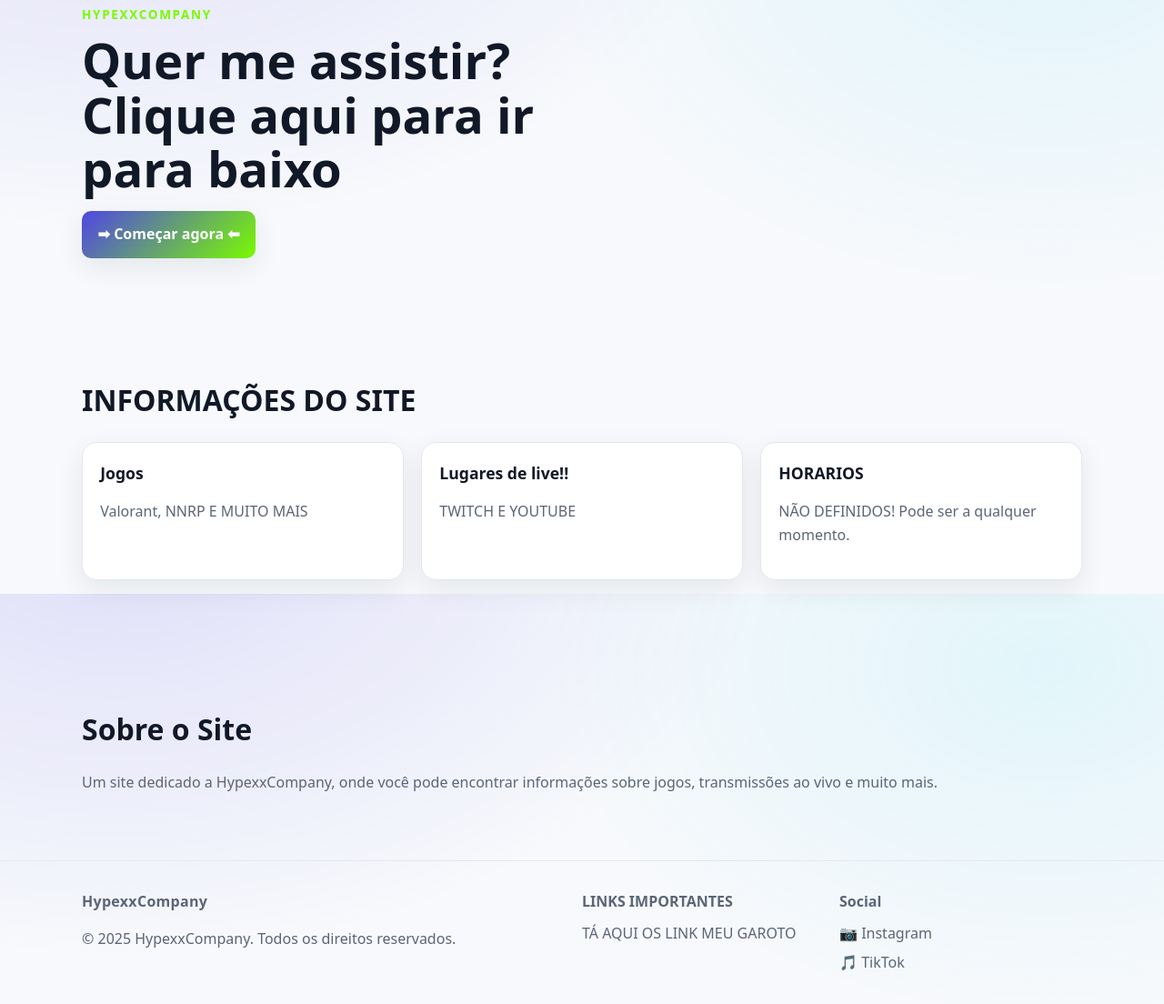
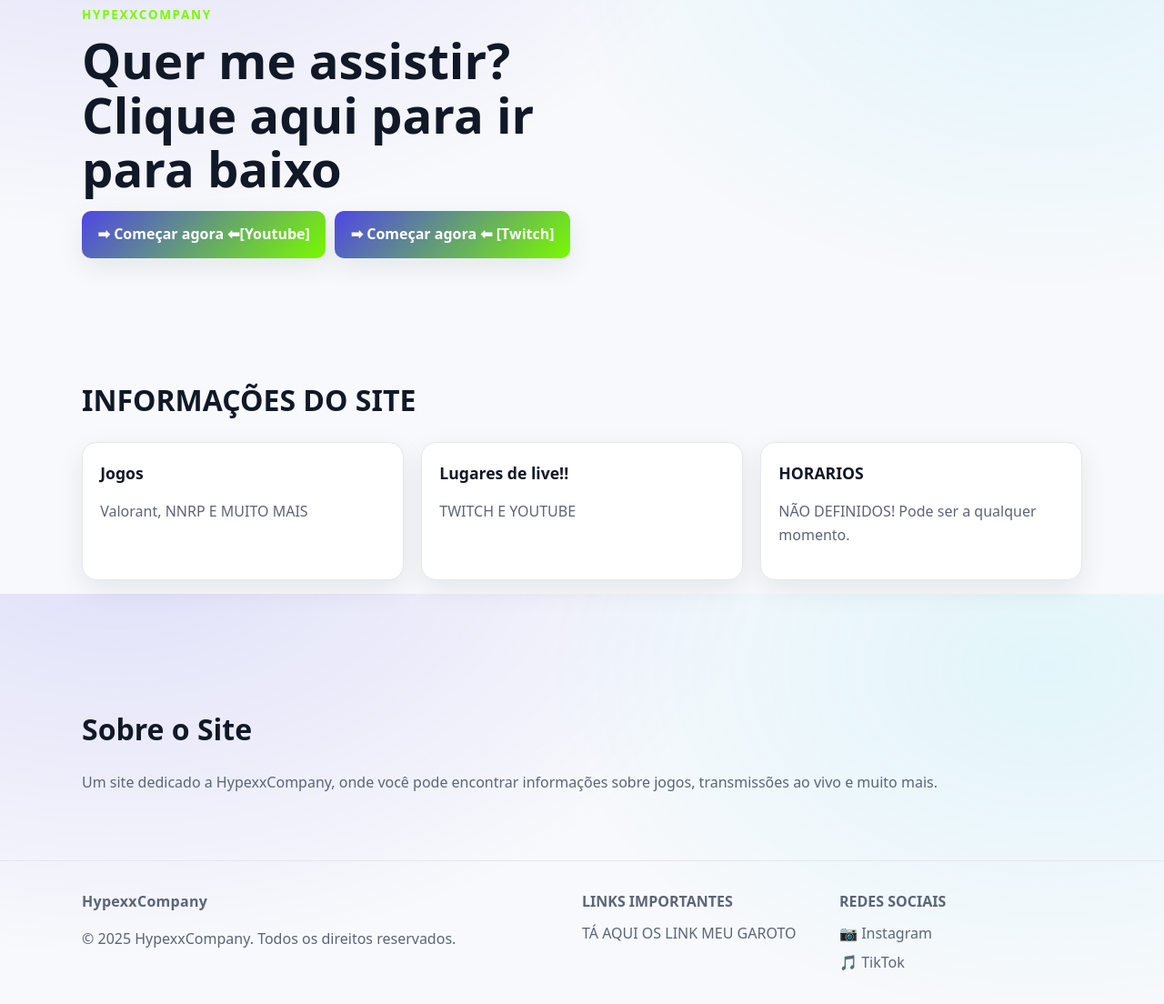
Before and after one commit to HypexxWar/HypexxCompany, a plain HTML site: page index.html in a window 1280 px wide. Shown: the part 147-1251 px from the top of the page at 91% size. Drawn offline with Linux system fonts and the light colour scheme.

Commit message:
Update index.html

```diff
--- a/index.html
+++ b/index.html
@@ -131,7 +131,8 @@
           <span class="kicker">HypexxCompany</span>
           <h1>Quer me assistir? Clique aqui para ir para baixo</h1>
           <div style="display:flex; gap:.6rem; flex-wrap: wrap;">
-            <a class="btn" href="#recursos">➡ Começar agora ⬅</a>
+            <a class="btn" href="https://www.youtube.com/@HypexxLives">➡ Começar agora ⬅[Youtube]</a>
+            <a class="btn" href="https://www.twitch.tv/hypexxwar" target="_blank">➡ Começar agora ⬅ [Twitch]</a>
           </div>
       </div>
     </section>
@@ -182,7 +183,7 @@
         </div>
       </div>
       <div class="footer-col">
-        <strong>Social</strong>
+        <strong>REDES SOCIAIS</strong>
         <div style="display:flex; flex-direction:column; gap:.4rem; margin-top:.6rem;">
           <a href="https://www.instagram.com/hypexx_war_ofc" target="_blank">📷 Instagram</a>
           <a href="https://www.tiktok.com/@hypexx_war_ofc" target="_blank">🎵 TikTok</a>
```
